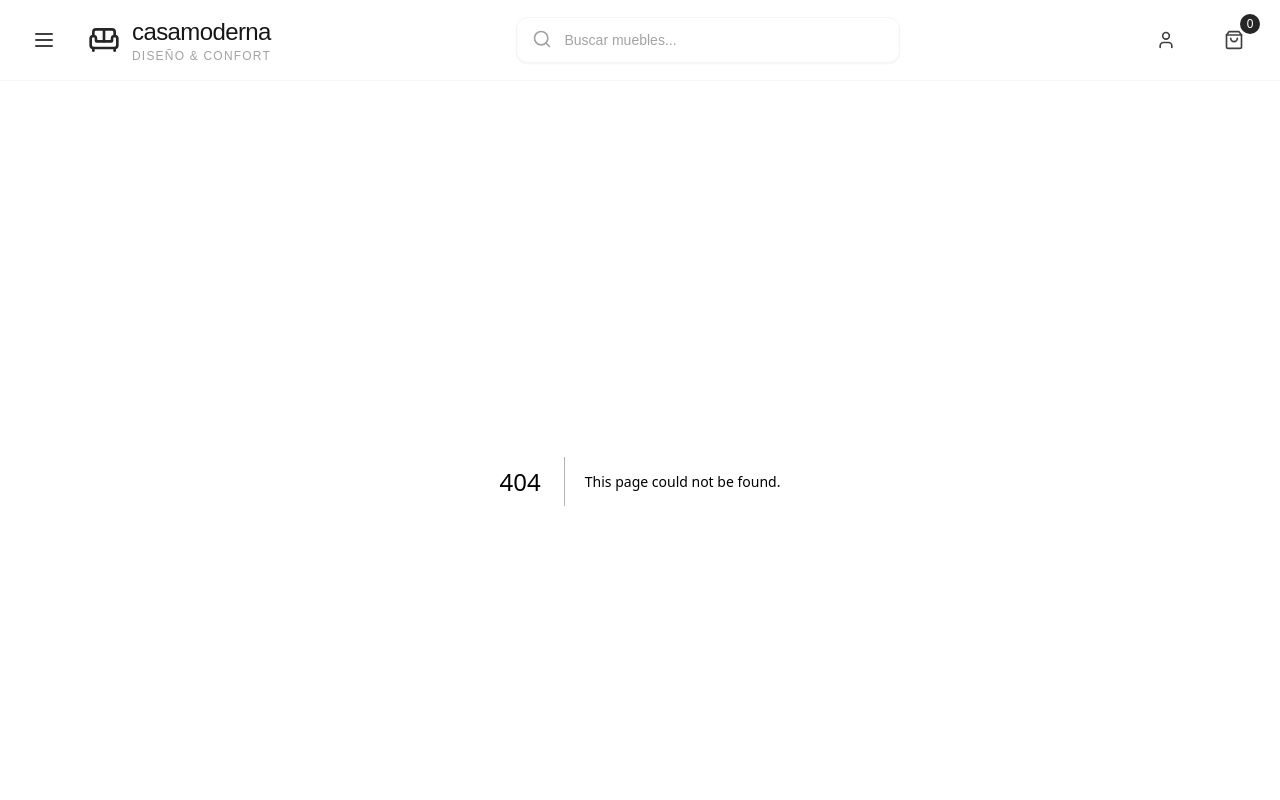
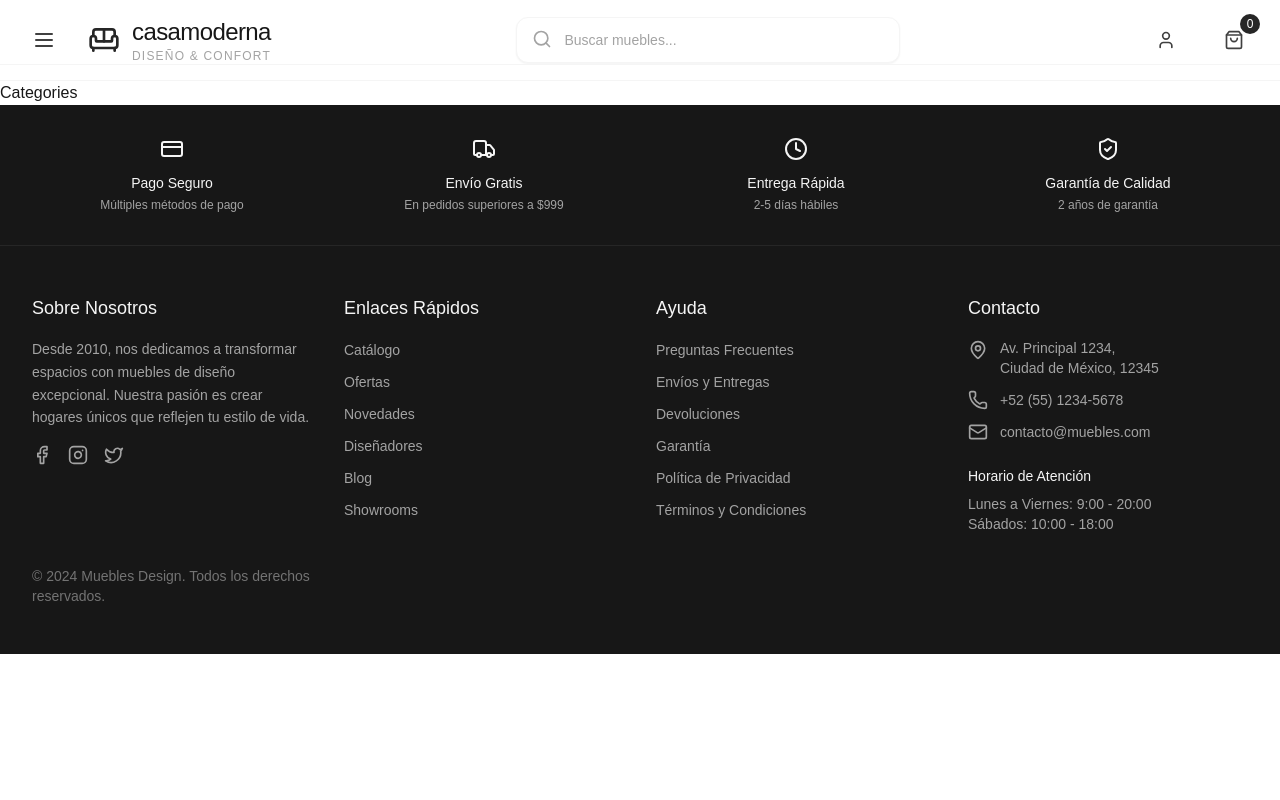
Before and after one commit to stevenD18skz/E-Commerce, a Next.js app: page /cat in a window 1280 px wide. Before the commit this address had no page. Shown: the top 800 px of the page. Built offline with nearby package versions, Linux system fonts and the light colour scheme.

Commit message:
feat: Add initial product, category, and room pages with detailed product view and related UI components.

```diff
--- a/src/app/cat/[categorie]/page.tsx
+++ b/src/app/cat/[categorie]/page.tsx
@@ -5,8 +5,8 @@ import CarrouselProducts from "@/components/ui/CarrouselProducts";
 import SearchBar from "@/components/ui/SearchBar";
 import { Suspense } from "react";
 
-import TableCategorie from "@/components/categoria/TableCategorie";
-import TableCategorieSkeleton from "@/components/categoria/TableCategorieSkeleton";
+import TableCategorie from "@/app/cat/[categorie]/components/TableCategorie";
+import TableCategorieSkeleton from "@/app/cat/[categorie]/components/TableCategorieSkeleton";
 
 export default async function Page(props: {
   searchParams?: Promise<{
--- /dev/null
+++ b/src/app/cat/page.tsx
@@ -0,0 +1,7 @@
+export default function Page() {
+    return (
+        <div>
+            <h1>Categories</h1>
+        </div>
+    );
+}
--- a/src/app/globals.css
+++ b/src/app/globals.css
@@ -7,12 +7,6 @@
   --foreground: #171717;
 }
 
-@media (prefers-color-scheme: dark) {
-  :root {
-    --background: #0a0a0a;
-    --foreground: #ededed;
-  }
-}
 
 body {
   color: var(--foreground);
@@ -22,10 +16,13 @@ body {
 
 /* Oculta la scrollbar pero mantiene el scroll */
 .scrollbar-hide {
-  -ms-overflow-style: none;  /* IE and Edge */
-  scrollbar-width: none;  /* Firefox */
+  -ms-overflow-style: none;
+  /* IE and Edge */
+  scrollbar-width: none;
+  /* Firefox */
 }
 
 .scrollbar-hide::-webkit-scrollbar {
-  display: none;  /* Chrome, Safari and Opera */
+  display: none;
+  /* Chrome, Safari and Opera */
 }
--- a/src/app/p/[product]/page.tsx
+++ b/src/app/p/[product]/page.tsx
@@ -1,7 +1,7 @@
 // app/p/[product]/page.tsx
 
 import { products } from "@/lib/data";
-import ProductDetails from "./product-details";
+import ProductDetails from "@/app/p/[product]/components/product-details";
 import CarrouselProducts from "@/components/ui/CarrouselProducts";
 
 interface PageProps {
--- /dev/null
+++ b/src/app/p/page.tsx
@@ -0,0 +1,8 @@
+
+export default function Page() {
+    return (
+        <div>
+            <h1>Products</h1>
+        </div>
+    );
+}
--- /dev/null
+++ b/src/app/rooms/[room]/components/PreBuil.tsx
@@ -0,0 +1,8 @@
+
+export default function PreBuil() {
+    return (
+        <div>
+            <h1>PreBuil</h1>
+        </div>
+    );
+}
--- /dev/null
+++ b/src/app/rooms/page.tsx
@@ -0,0 +1,7 @@
+export default function Page() {
+    return (
+        <div>
+            <h1>Rooms</h1>
+        </div>
+    );
+}
--- a/src/components/ui/NavBar.tsx
+++ b/src/components/ui/NavBar.tsx
@@ -27,7 +27,7 @@ export default function NavBar() {
   ];
 
   return (
-    <nav className="w-full px-6 py-4 bg-white border-b border-neutral-100 top-0 z-50">
+    <nav className="w-full px-6 py-4 relative bg-white border-b border-neutral-100 top-0 z-50">
       <div className="max-w-7xl mx-auto flex justify-between items-center">
         {/* Menu Button and Logo */}
         <div className="flex items-center space-x-6">
@@ -85,9 +85,10 @@ export default function NavBar() {
 
       {/* Categories Menu */}
       <div
-        className={`fixed z-10 left-0 right-0 bg-white transform transition-all duration-500 ease-in-out overflow-hidden ${
-          isMenuOpen ? "max-h-82 opacity-100" : "max-h-0 opacity-0"
-        }`}
+        className={clsx(
+          "absolute left-0 right-0 bg-white border-b border-neutral-100 shadow-xl transition-all duration-500 overflow-hidden z-40",
+          isMenuOpen ? "max-h-96" : "max-h-0"
+        )}
       >
         <div className="max-w-7xl mx-auto pb-2 pt-4 px-6">
           <div className="grid grid-cols-2 md:grid-cols-3 lg:grid-cols-6 gap-4">
```
Also changed, not shown: src/app/cat/[categorie]/components/TableCategorie.tsx (renamed from src/components/categoria/TableCategorie.tsx), src/app/cat/[categorie]/components/TableCategorieSkeleton.tsx (renamed from src/components/categoria/TableCategorieSkeleton.tsx), src/app/p/[product]/components/product-details.tsx (renamed from src/app/p/[product]/product-details.tsx).
